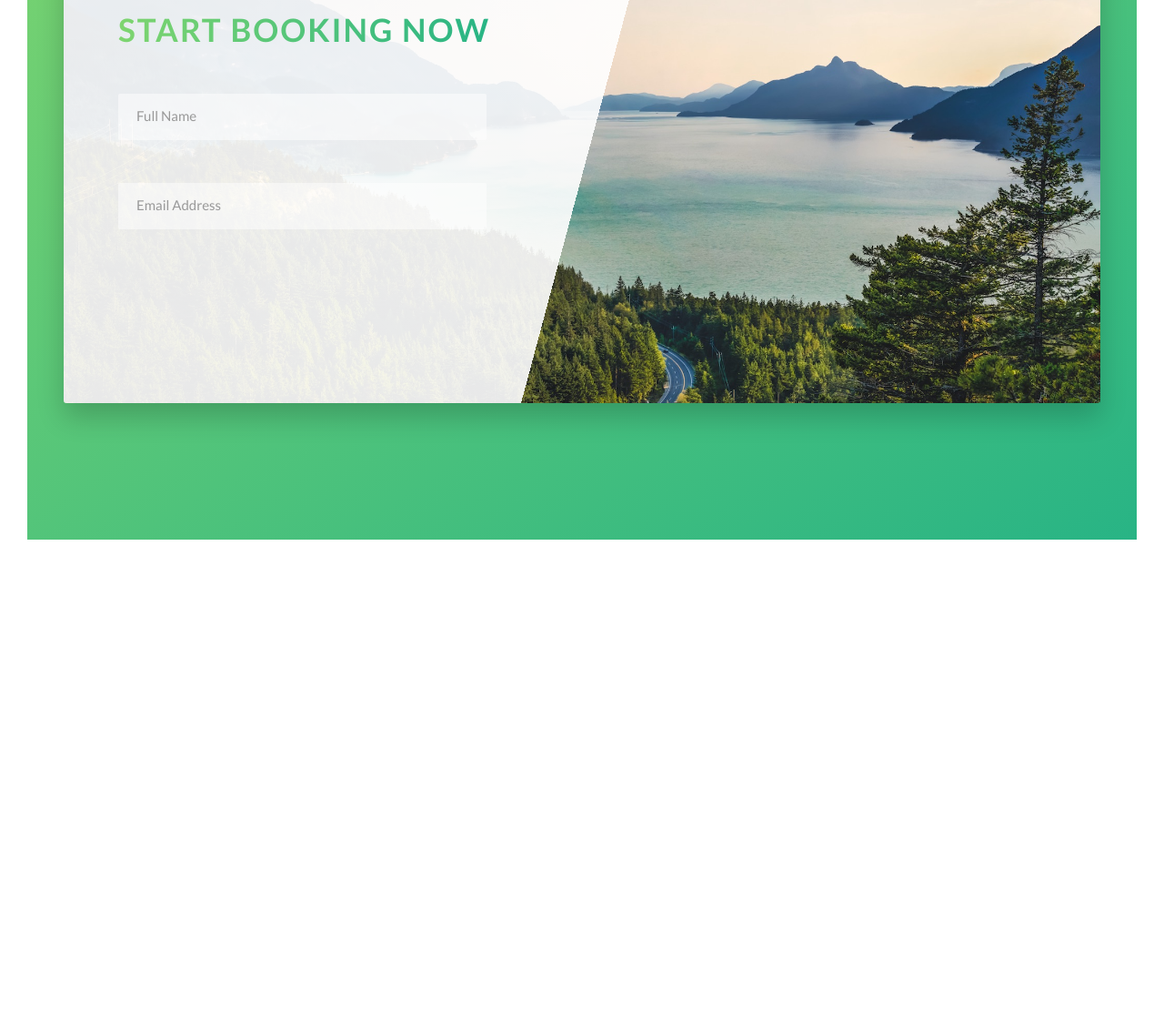
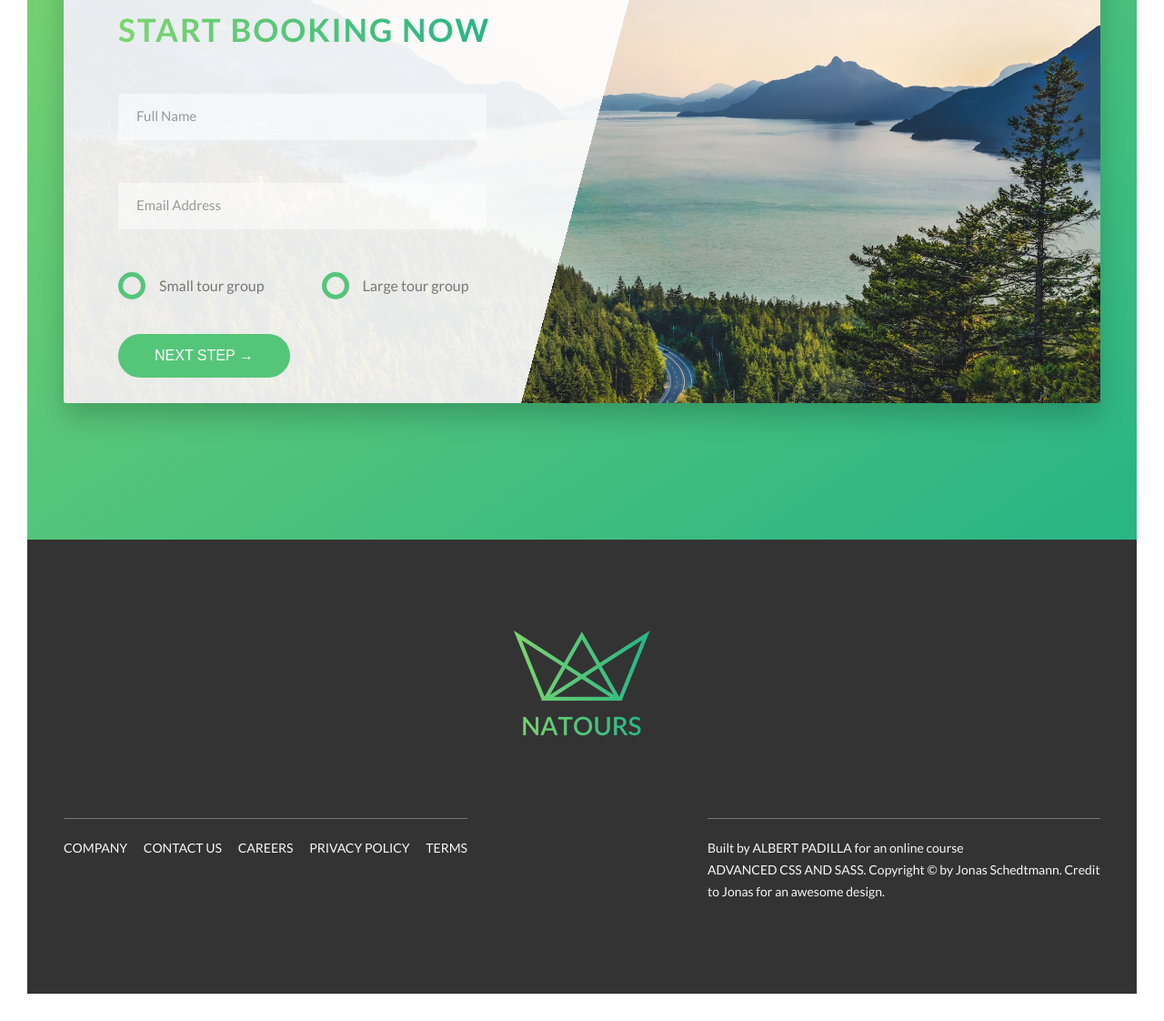
Before and after one commit to imbrikis/udemy-advanced-css-natours, a website: page index.html in a window 1280 px wide. Shown: the part 4684-5806 px from the top of the page at 91% size. Before the commit the page ends 5307 px from the top, so only its background shows below. Drawn offline with Linux system fonts and the light colour scheme.

Commit message:
lesson 48

```diff
--- a/index.html
+++ b/index.html
@@ -272,14 +272,68 @@
                     <input class="form__input" type="email" placeholder="Email Address" id="email" required>
                     <label for="email" class="form__label">Email</label>
                   </div>
+
+                  <div class="form__group u-margin-bottom-medium">
+                    <div class="form__radio-group">
+                      <input type="radio" class="form__radio-input" id="small" name="size">
+                      <label for="small" class="form__radio-label">
+                        <span class="form__radio-button"></span>
+                        Small tour group
+                      </label>
+                    </div>
+
+                    <div class="form__radio-group">
+                      <input type="radio" class="form__radio-input" id="large" name="size">
+                      <label for="large" class="form__radio-label">
+                        <span class="form__radio-button"></span>
+                        Large tour group
+                      </label>
+                    </div>
+                  </div>
+
+                  <div class="form__group">
+                    <button class="btn btn--green">Next step &rarr;</button>
+                  </div>
                 </form>
               </div>
             </div>
           </div>
         </section>
-
       </main>
 
+      <footer class="footer">
+        <div class="footer__logo-box">
+          <img src="img/logo-green-2x.png" alt="full logo" class="footer__logo">
+        </div>
+        <div class="row">
+          <div class="col-1-of-2">
+            <div class="footer__navigation">
+              <ul class="footer__list">
+                <li class="footer__item">
+                  <a href="#" class="footer__link">Company</a>
+                </li>
+                <li class="footer__item">
+                  <a href="#" class="footer__link">Contact Us</a>
+                </li>
+                <li class="footer__item">
+                  <a href="#" class="footer__link">Careers</a>
+                </li>
+                <li class="footer__item">
+                  <a href="#" class="footer__link">Privacy policy</a>
+                </li>
+                <li class="footer__item">
+                  <a href="#" class="footer__link">Terms</a>
+                </li>
+              </ul>
+            </div>
+          </div>
+          <div class="col-1-of-2">
+            <p class="footer__copyright">
+              Built by <a href="#" class="footer__link">Albert Padilla</a> for an online course <a href="#" class="footer__link">Advanced CSS and Sass</a>. Copyright &copy; by Jonas Schedtmann. Credit to Jonas for an awesome design.
+            </p>
+          </div>
+        </div>
+      </footer>
       <!--
       <section class="grid-test">
         <div class="row">
--- a/sass/abstracts/_variables.scss
+++ b/sass/abstracts/_variables.scss
@@ -13,6 +13,7 @@ $color-gray-light-2: #eee;
 
 $color-gray-dark: #777;
 $color-gray-dark-2: #999;
+$color-gray-dark-3: #333;
 $color-white: #fff;
 $color-black: #000;
 
--- a/sass/base/_utilities.scss
+++ b/sass/base/_utilities.scss
@@ -1,9 +1,9 @@
-.u-center-text { text-align: center; }
+.u-center-text { text-align: center !important; }
 
 
-.u-margin-bottom-small { margin-bottom: 1.5rem; }
-.u-margin-bottom-medium { margin-bottom: 4rem; }
-.u-margin-bottom-big { margin-bottom: 8rem; }
+.u-margin-bottom-small { margin-bottom: 1.5rem !important; }
+.u-margin-bottom-medium { margin-bottom: 4rem !important; }
+.u-margin-bottom-big { margin-bottom: 8rem !important; }
 
-.u-margin-top-big { margin-top: 8rem; }
-.u-margin-top-huge { margin-top: 10rem; }
+.u-margin-top-big { margin-top: 8rem !important; }
+.u-margin-top-huge { margin-top: 10rem !important; }
--- a/sass/components/_button.scss
+++ b/sass/components/_button.scss
@@ -1,6 +1,7 @@
 .btn {
+  &,
   &:link,
-  .btn:visited {
+  &:visited {
     font-size: $default-font-size;
     position: relative;
     text-transform: uppercase;
@@ -9,6 +10,10 @@
     display: inline-block;
     border-radius: 10rem;
     transition: all .2s;
+
+    // Change for the <button> element
+    border: none;
+    cursor: pointer;
   }
 
   &:hover {
@@ -21,7 +26,9 @@
     }
   }
 
-  &:active {
+  &:active,
+  &:focus {
+    outline: none;
     transform: translateY(-.1rem);
     box-shadow: 0 .5rem 1.2rem rgba($color-black, 0.2);
   }
--- a/sass/components/_form.scss
+++ b/sass/components/_form.scss
@@ -14,6 +14,7 @@
     border-bottom: .3rem solid transparent;
     width: 90%;
     display: block;
+    transition: all .3s;
 
     &:focus {
       outline: none;
@@ -44,4 +45,50 @@
     visibility: hidden;
     transform: translateY(-4rem)
   }
+
+  &__radio-group {
+    width: 49%;
+    display: inline-block;
+  }
+
+  &__radio-input {
+    display: none;
+  }
+
+  &__radio-label {
+    font-size: $default-font-size;
+    cursor: pointer;
+    position: relative;
+    padding-left: 4.5rem;
+  }
+
+  &__radio-button {
+    height: 3rem;
+    width: 3rem;
+    border: 5px solid $color-primary;
+    border-radius: 50%;
+    display: inline-block;
+    position: absolute;
+    left: 0;
+    top: -0.5rem;
+
+    &::after {
+      content: "";
+      display: block;
+      height: 1.3rem;
+      width: 1.3rem;
+      border-radius: 50%;
+      position: absolute;
+      top: 50%;
+      left: 50%;
+      transform: translate(-50%, -50%);
+      background-color: $color-primary;
+      opacity: 0;
+      transition: opacity .2s;
+    }
+  }
+
+  &__radio-input:checked ~ &__radio-label &__radio-button::after {
+    opacity: 1;
+  }
 }
--- /dev/null
+++ b/sass/layout/_footer.scss
@@ -0,0 +1,60 @@
+.footer {
+  background-color: $color-gray-dark-3;
+  padding: 10rem 0;
+  font-size: 1.4rem;
+  color: $color-gray-light-1;
+
+  &__logo-box {
+    text-align: center;
+    margin-bottom: 8rem;
+  }
+
+  &__logo {
+    width: 15rem;
+    height: auto;
+  }
+
+  &__navigation {
+    border-top: 1px solid $color-gray-dark;
+    padding-top: 2rem;
+    display: inline-block;
+  }
+
+  &__list {
+    list-style: none;
+  }
+
+  &__item {
+    display: inline-block;
+
+    &:not(:last-child) {
+      margin-right: 1.5rem;
+    }
+  }
+
+  &__link {
+    &:link,
+    &:visited {
+      color: $color-gray-light-1;
+      background-color: $color-gray-dark-3;
+      text-decoration: none;
+      text-transform: uppercase;
+      display: inline-block;
+      transition: all .2s;
+    }
+
+    &:hover,
+    &:active {
+      color: $color-primary;
+      box-shadow: 0 1rem 2rem rgba($color-black, .4);
+      transform: rotate(5deg) scale(1.3);
+    }
+  }
+
+  &__copyright {
+    border-top: 1px solid $color-gray-dark;
+    padding-top: 2rem;
+    width: 80%;
+    float: right;
+  }
+}
--- a/sass/main.scss
+++ b/sass/main.scss
@@ -19,8 +19,9 @@
 @import "components/story";
 
 // LAYOUT
+@import "layout/footer";
+@import "layout/grid";
 @import "layout/header";
-@import "layout/grid";
 
 // PAGES
 @import "pages/home";
```
Also changed, not shown: css/style.css.
